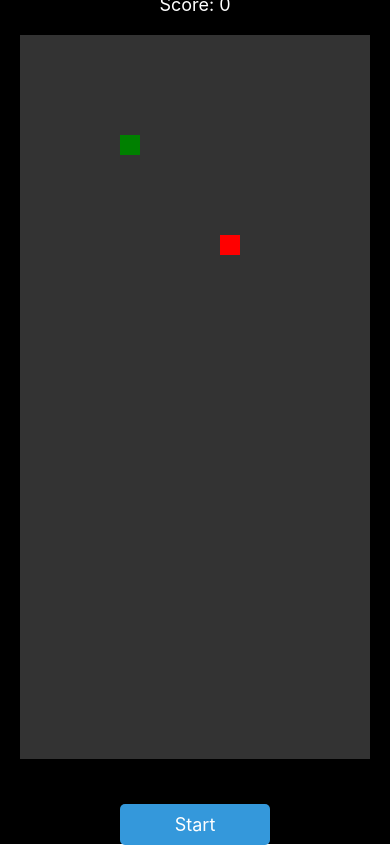
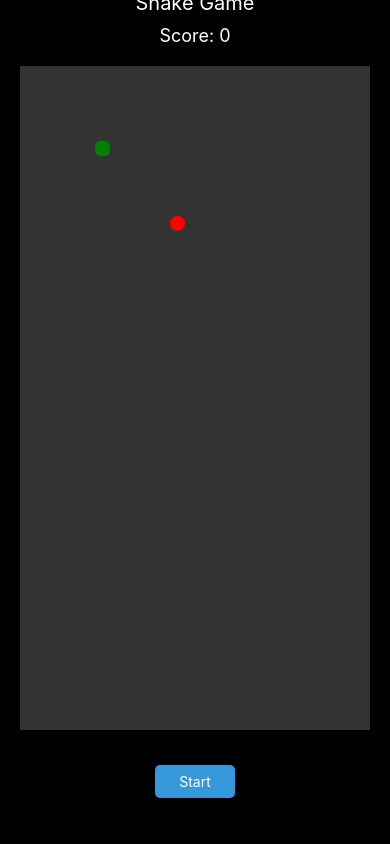
Before and after one commit to dondanu/Mobile_Snake_Hunt_With_RN, a React Native app in the folder SnakeGame/: screen / in a window 390 px wide. Built offline with nearby package versions, Linux system fonts and the light colour scheme.

Commit message:
add button feacture

```diff
--- a/SnakeGame/App.js
+++ b/SnakeGame/App.js
@@ -3,7 +3,7 @@ import { View, Text, Alert, Dimensions, StyleSheet, TouchableOpacity } from 'rea
 import { GestureHandlerRootView, PanGestureHandler } from 'react-native-gesture-handler';
 
 const { width, height } = Dimensions.get('window');
-const gridSize = 20;
+const gridSize = 15; // Smaller grid size
 const initialSpeed = 200; // Snake speed at the start
 
 const SnakeGame = () => {
@@ -42,18 +42,18 @@ const SnakeGame = () => {
     if (head.y < 0) head.y = Math.floor(height / gridSize) - 1;
     if (head.y >= Math.floor(height / gridSize)) head.y = 0;
 
-    newSnake.unshift(head);
-    newSnake.pop();
+    newSnake.unshift(head); // Add new head at the front of the snake
+    newSnake.pop(); // Remove the tail segment if the snake is not growing
 
     // Check for collisions with itself
-    if (snake.some(segment => segment.x === head.x && segment.y === head.y)) {
+    if (newSnake.slice(1).some(segment => segment.x === head.x && segment.y === head.y)) {
       setGameOver(true);
       return;
     }
 
     // Check if snake eats food
     if (head.x === food.x && head.y === food.y) {
-      newSnake.push({ x: food.x, y: food.y });
+      newSnake.push({ x: food.x, y: food.y }); // Add a new segment to the snake
       setFood({
         x: Math.floor(Math.random() * (width / gridSize)),
         y: Math.floor(Math.random() * (height / gridSize)),
@@ -62,7 +62,7 @@ const SnakeGame = () => {
       setSpeed(speed - 10); // Gradually increase speed as snake grows
     }
 
-    setSnake(newSnake);
+    setSnake(newSnake); // Update the snake state
   };
 
   useEffect(() => {
@@ -160,6 +160,7 @@ const SnakeGame = () => {
           </TouchableOpacity>
         ) : (
           <>
+            <View style={styles.buttonRow}>
               <TouchableOpacity style={styles.button} onPress={handlePause}>
                 <Text style={styles.buttonText}>{paused ? 'Resume' : 'Pause'}</Text>
               </TouchableOpacity>
@@ -169,8 +170,8 @@ const SnakeGame = () => {
               <TouchableOpacity style={styles.button} onPress={handleStop}>
                 <Text style={styles.buttonText}>Stop</Text>
               </TouchableOpacity>
-            <View style={styles.speedControlContainer}>
-              <Text style={styles.speedText}>Speed Control:</Text>
+            </View>
+            <View style={styles.buttonRow}>
               <TouchableOpacity style={styles.button} onPress={() => handleSpeedChange(300)}>
                 <Text style={styles.buttonText}>Slow</Text>
               </TouchableOpacity>
@@ -198,12 +199,12 @@ const styles = StyleSheet.create({
   },
   title: {
     color: 'white',
-    fontSize: 24,
-    marginBottom: 20,
+    fontSize: 20,
+    marginBottom: 10,
   },
   gameContainer: {
     width: width - 40,
-    height: height - 120,
+    height: height - 180,
     position: 'relative',
     backgroundColor: '#333',
     marginBottom: 20,
@@ -213,12 +214,14 @@ const styles = StyleSheet.create({
     width: gridSize,
     height: gridSize,
     backgroundColor: 'green',
+    borderRadius: 5, // To create rounded body segments like a snake
   },
   food: {
     position: 'absolute',
     width: gridSize,
     height: gridSize,
     backgroundColor: 'red',
+    borderRadius: gridSize / 2, // Making the food round
   },
   scoreContainer: {
     marginBottom: 20,
@@ -229,19 +232,25 @@ const styles = StyleSheet.create({
   },
   controlsContainer: {
     alignItems: 'center',
-    marginTop: 20,
+    marginTop: 10,
+  },
+  buttonRow: {
+    flexDirection: 'row',
+    justifyContent: 'space-evenly',
+    width: '100%',
+    marginBottom: 10,
   },
   button: {
     backgroundColor: '#3498db',
-    padding: 10,
+    padding: 8,
     margin: 5,
     borderRadius: 5,
-    width: 150,
+    width: 80,
     alignItems: 'center',
   },
   buttonText: {
     color: 'white',
-    fontSize: 18,
+    fontSize: 14,
   },
   speedControlContainer: {
     flexDirection: 'row',
```
Lines whose indentation alone changed are shown as unchanged.
